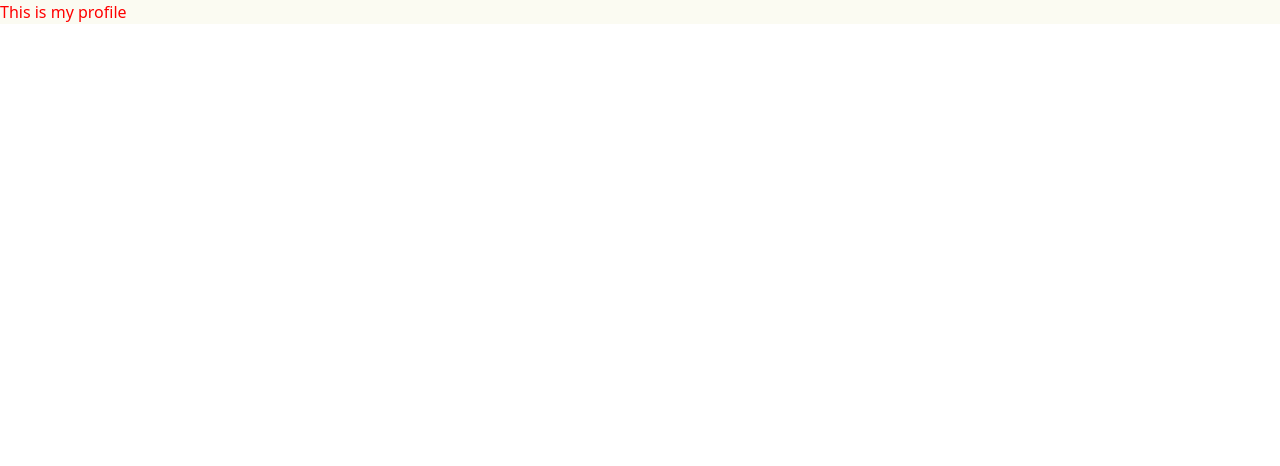
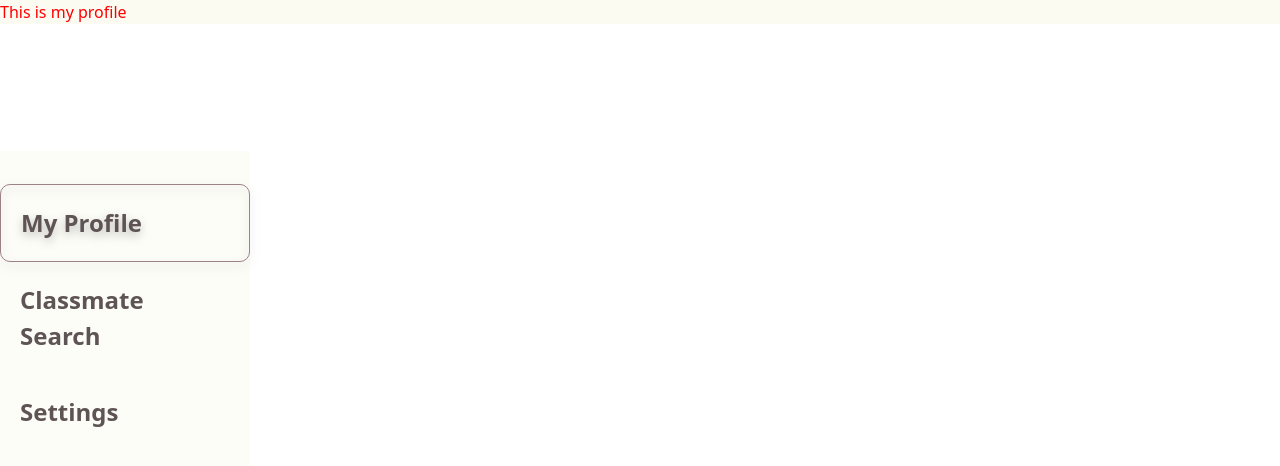
Before and after one commit to jqm4954/rate-my-classmate, a Next.js app: page /profile in a window 1280 px wide. Shown: the top 466 px of the page. Built offline with nearby package versions, Linux system fonts and the light colour scheme.

Commit message:
Created sidebar component

```diff
--- a/src/core/components/sidebar.tsx
+++ b/src/core/components/sidebar.tsx
@@ -1,3 +1,32 @@
+import styles from "src/styles/sidebar.module.css";
+import { useRouter } from 'next/router'
+
+class Link {
+  title: string;
+  link: string;
+
+  constructor(title: string, link: string) {
+    this.title = title;
+    this.link = link;
+  }
+}
+
 export default function SideBar() {
-
+  const router = useRouter();
+  let links: Link[] = [
+    new Link("My Profile", '/profile'),
+    new Link("Classmate Search", '/search'),
+    new Link("Settings", '/settings')
+  ]
+  let htmlLinks = [];
+  for(let link of links) {
+    htmlLinks.push(<a className={`${styles.link} ${router.pathname == link.link ? styles.active : ''}`} href={link.link}>
+      {link.title}
+    </a>)
+  }
+  return (
+    <div className={styles.sidebar}>
+      <tbody>{htmlLinks}</tbody>
+    </div>
+  )
 }
--- a/src/pages/profile.tsx
+++ b/src/pages/profile.tsx
@@ -1,7 +1,11 @@
-import styles from "src/styles/Profile.module.css";
+import SideBar from "@/core/components/sidebar";
+import styles from "src/styles/profile.module.css";
 
 export default function Profile() {
   return (
-    <div className={styles.test}>This is my profile</div>
+    <>
+      <SideBar></SideBar>
+      <div className={styles.test}>This is my profile</div>
+    </>
   )
 }
--- a/src/styles/globals.css
+++ b/src/styles/globals.css
@@ -5,3 +5,7 @@
 #__next {
     @apply bg-[#FBFBF2]
 }
+
+* {
+    color: #5F5455;
+}
--- /dev/null
+++ b/src/styles/sidebar.module.css
@@ -0,0 +1,26 @@
+.sidebar {
+  position: fixed;
+  top: 151px;
+  width: 250px;
+  height: 100%;
+  background-color: #FBFBF280;
+  padding-top: 33px;
+}
+
+.link {
+  display: block;
+  font-weight: 600;
+  font-size: 24px;
+  padding: 20px;
+  width: 100%;
+}
+
+.link:hover {
+  text-decoration: underline;
+}
+
+.active {
+  border: 1px solid #9D8189;
+  filter: drop-shadow(0px 4px 5px rgba(0, 0, 0, 0.25));
+  border-radius: 10px;
+}
```
Also changed, not shown: src/styles/topbar.module.css (added).
